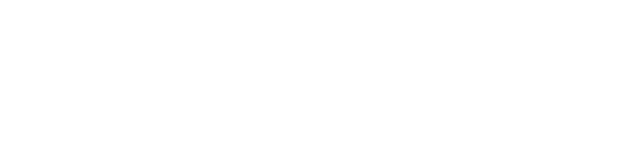
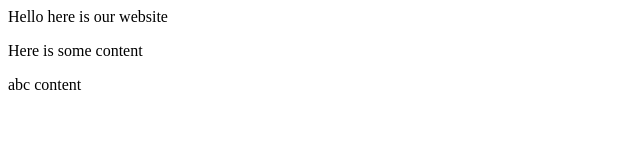
Before and after one commit to ElizabethSesebor/test-repo, a plain HTML site: page index.html in a window 1280 px wide. Shown: the whole page, without its empty margins (0-640 px from the left). Drawn offline with Linux system fonts and the light colour scheme.

Commit message:
Add commit to html file

```diff
--- a/index.html
+++ b/index.html
@@ -7,6 +7,7 @@
     <title>Document</title>
 </head>
 <body>
-
-</body>
+</h1> Hello here is our website</h1>
+</p>Here is some content</p>
+</body> abc content
 </html>
```
